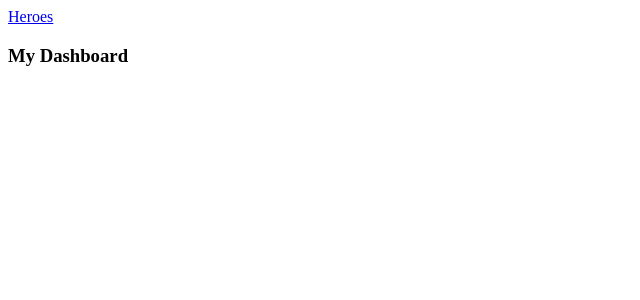
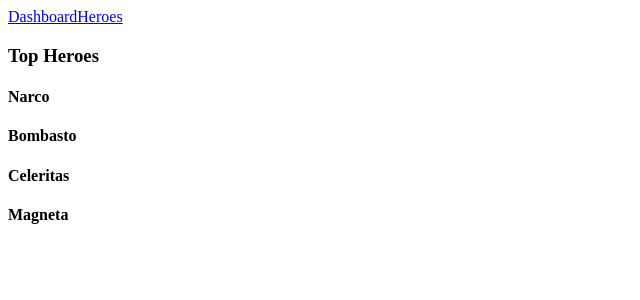
Before and after one commit to Ektomorphine/toh, an Angular app: page /dashboard in a window 1280 px wide. Shown: the top 300 px of the page, without its empty margins (0-640 px from the left). Built offline with nearby package versions, Linux system fonts and the light colour scheme.

Commit message:
Add dashboard view and render list of heroes by dashboard component

```diff
--- a/src/app/app.component.html
+++ b/src/app/app.component.html
@@ -1,3 +1,6 @@
 <!--<my-heroes></my-heroes> ! -->
-<a routerLink="/heroes">Heroes</a>
+<nav>
+  <a routerLink="/dashboard">Dashboard</a>
+  <a routerLink="/heroes">Heroes</a>
+</nav>
 <router-outlet></router-outlet>
--- /dev/null
+++ b/src/app/dashboard.component.html
@@ -0,0 +1,8 @@
+<h3>Top Heroes</h3>
+<div class="grid grid-pad">
+  <div *ngFor="let hero of heroes" class="col-1-4">
+    <div class="module hero">
+      <h4>{{hero.name}}</h4>
+    </div>
+  </div>
+</div>
--- a/src/app/dashboard.component.ts
+++ b/src/app/dashboard.component.ts
@@ -1,7 +1,20 @@
-import { Component } from '@angular/core';
+import { Component, OnInit } from '@angular/core';
+
+import { Hero } from './model-hero';
+import { HeroService } from './hero.service';
 
 @Component({
   selector: 'my-dashboard',
-  template: '<h3>My Dashboard</h3>'
+  templateUrl: 'dashboard.component.html'
 })
-export class DashboardComponent { }
+export class DashboardComponent implements OnInit {
+
+  heroes: Hero[] = [];
+
+  constructor(private heroService: HeroService) { }
+
+  ngOnInit(): void {
+    this.heroService.getHeroes()
+      .then(heroes => this.heroes = heroes.slice(1, 5));
+  }
+}
```
